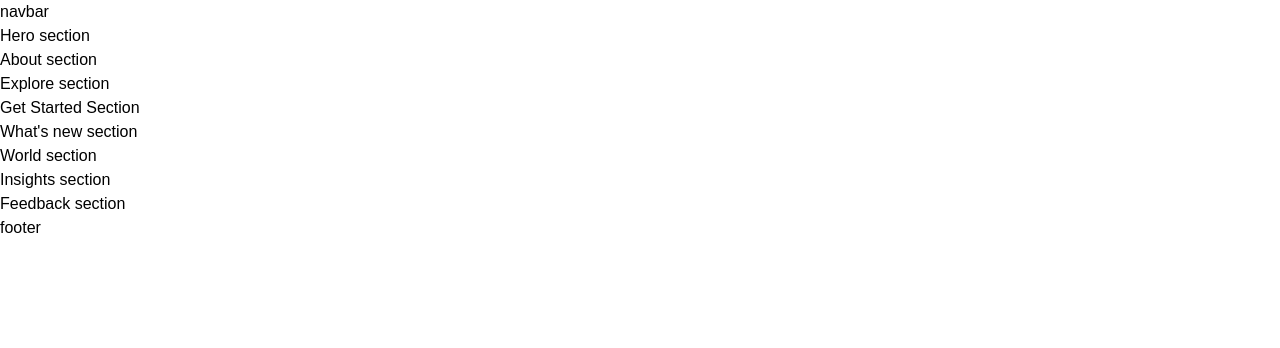
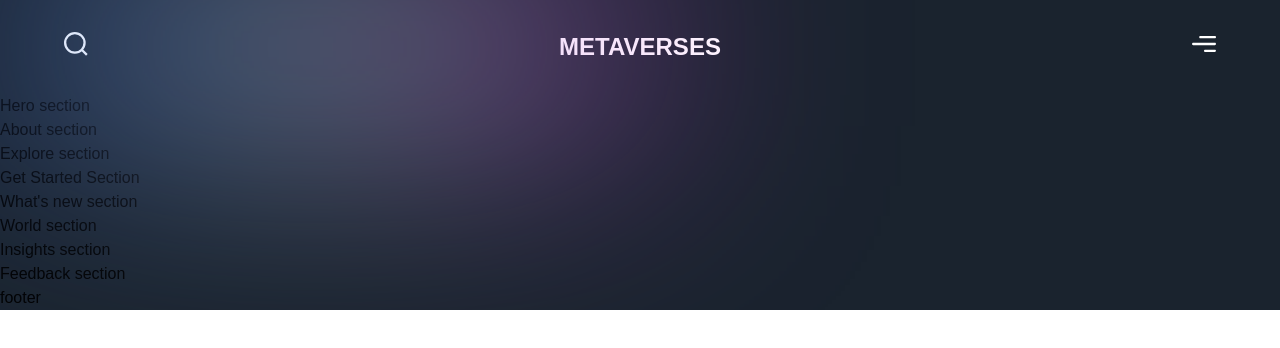
Before and after one commit to AakashJyoti/Metaverse-site, a Next.js app: page / in a window 1280 px wide. Shown: the top 348 px of the page. Built offline with nearby package versions, Linux system fonts and the light colour scheme; a web font is replaced by a local one.

Commit message:
Next 13 Metaverse Navbar section completed

```diff
--- a/app/head.js
+++ b/app/head.js
@@ -1,6 +1,6 @@
 const Head = () => (
   <>
-    <title>Metaverse</title>
+    <title>Metaversus</title>
     <meta name="viewport" content="width=device-width, initial-scale=1" />
     <link rel="icon" href="/favicon.ico" />
   </>
--- a/app/layout.js
+++ b/app/layout.js
@@ -4,10 +4,10 @@
   <html lang="en">
     <head>
       <link rel="preconnect" href="https://stijndv.com" />
-      <link
+      {/* <link
         rel="stylesheet"
         href="https://stijndv.com/fonts/Eudoxus-Sans.css"
-      />
+      /> */}
     </head>
     <body>{children}</body>
   </html>
--- a/app/page.js
+++ b/app/page.js
@@ -1,8 +1,17 @@
 import { Footer, Navbar } from '../components';
-import { About, Explore, Feedback, GetStarted, Hero, Insights, WhatsNew, World } from '../sections';
+import {
+  About,
+  Explore,
+  Feedback,
+  GetStarted,
+  Hero,
+  Insights,
+  WhatsNew,
+  World,
+} from '../sections';
 
 const Page = () => (
-  <div>
+  <div className="bg-primary-black overflow-hidden">
     <Navbar />
     <Hero />
     <About />
--- a/components/Navbar.jsx
+++ b/components/Navbar.jsx
@@ -1,9 +1,33 @@
 'use client';
 
+import { motion } from 'framer-motion';
+import styles from '../styles';
+import { navVariants } from '../utils/motion';
+
 const Navbar = () => (
-  <nav>
-    navbar
-  </nav>
+  <motion.nav
+    variants={navVariants}
+    initial="hidden"
+    whileInView="show"
+    className={`${styles.xPaddings} py-8 relative`}
+  >
+    <div className="absolute w-[50%] inset-0 gradient-01" />
+    <div className={`${styles.innerWidth} mx-auto flex justify-between gap-8`}>
+      <img
+        src="/search.svg"
+        alt=""
+        className="w-[24px] h-[24px] object-contain"
+      />
+      <h2 className="font-extrabold text-[24px] leading-[30px] text-white">
+        METAVERSES
+      </h2>
+      <img
+        src="/menu.svg"
+        alt=""
+        className="w-[24px] h-[24px] object-contain"
+      />
+    </div>
+  </motion.nav>
 );
 
 export default Navbar;
```
